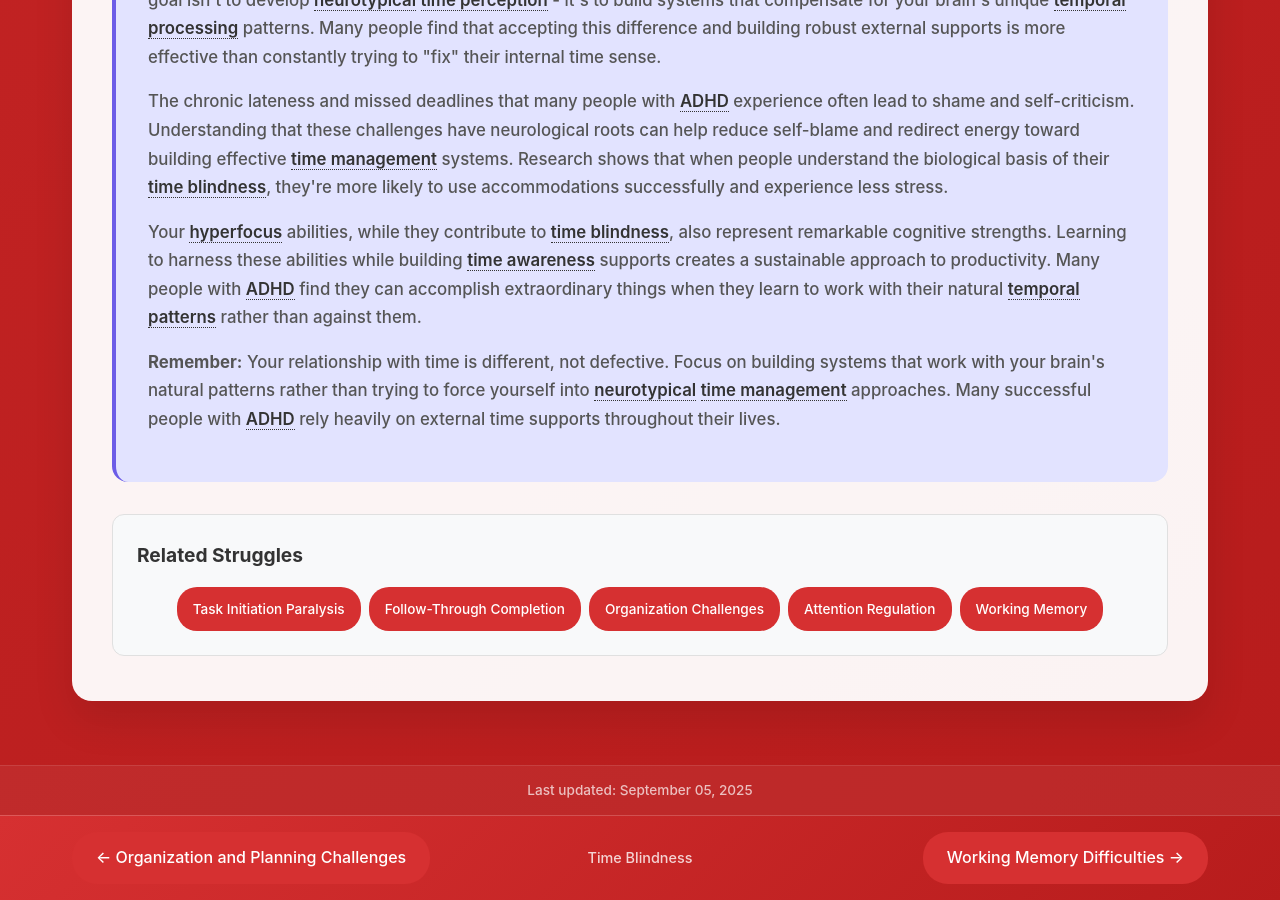
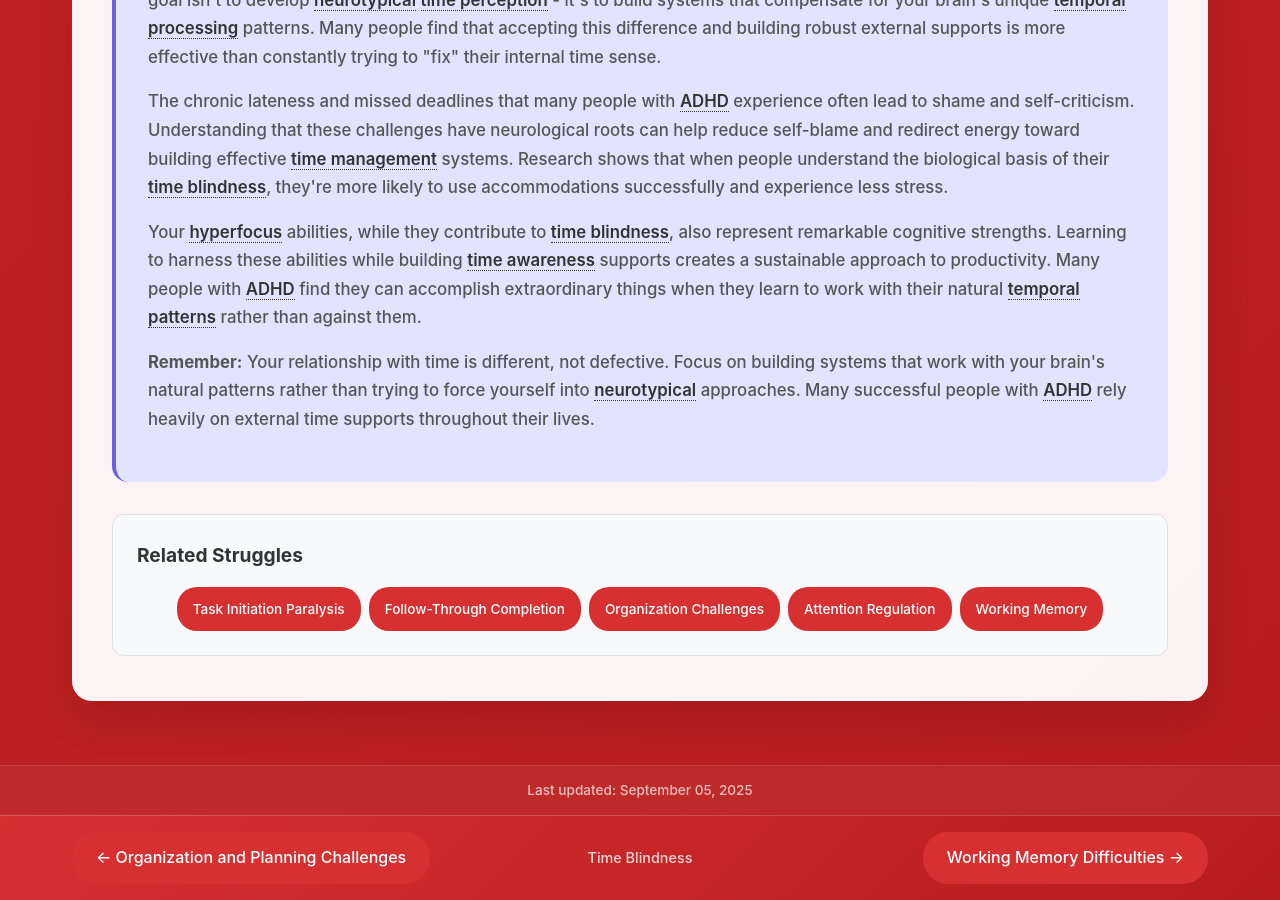
Before and after one commit to neurodivergent-survival-guide/neurodivergent-survival-guide, a Jekyll site: the page built from struggles/time-blindness.html, in a window 1280 px wide and 900 px high, scrolled down 5151 px. Built offline with Jekyll 4.4.1, drawn with Linux system fonts in a browser that asks for light colours.

Commit message:
Update time-blindness.html

```diff
--- a/struggles/time-blindness.html
+++ b/struggles/time-blindness.html
@@ -160,7 +160,7 @@ search_terms: ["time just disappears", "always late", "lost track again", "no ti
         <p>Your <a class="jargon">hyperfocus<span class="tooltip">Intense, sustained concentration on interesting activities, often to the exclusion of time awareness</span></a> abilities, while they contribute to <a class="jargon">time blindness<span class="tooltip">Difficulty accurately perceiving, tracking, or estimating the passage of time</span></a>, also represent remarkable cognitive strengths. Learning to harness these abilities while building <a class="jargon">time awareness<span class="tooltip">The ongoing conscious sense of what time it is and how much time has passed</span></a> supports creates a sustainable approach to productivity. Many people with <a class="jargon">ADHD<span class="tooltip">Attention-Deficit/Hyperactivity Disorder - brain differences affecting attention, impulse control, and executive function</span></a> find they can accomplish extraordinary things when they learn to work with their natural <a class="jargon">temporal patterns<span class="tooltip">Your personal rhythms and tendencies in how you experience and manage time</span></a> rather than against them.</p>
 
         <div class="highlight-box">
-            <p><strong>Remember:</strong> Your relationship with time is different, not defective. Focus on building systems that work with your brain's natural patterns rather than trying to force yourself into <a class="jargon">neurotypical<span class="tooltip">People whose brains develop and function in ways that align with societal expectations</span></a> <a class="jargon">time management<span class="tooltip">Strategies and systems for effectively organizing and using time</span></a> approaches. Many successful people with <a class="jargon">ADHD<span class="tooltip">Attention-Deficit/Hyperactivity Disorder - brain differences affecting attention, impulse control, and executive function</span></a> rely heavily on external time supports throughout their lives.</p>
+            <p><strong>Remember:</strong> Your relationship with time is different, not defective. Focus on building systems that work with your brain's natural patterns rather than trying to force yourself into <a class="jargon">neurotypical<span class="tooltip">People whose brains develop and function in ways that align with societal expectations</span></a> approaches. Many successful people with <a class="jargon">ADHD<span class="tooltip">Attention-Deficit/Hyperactivity Disorder - brain differences affecting attention, impulse control, and executive function</span></a> rely heavily on external time supports throughout their lives.</p>
         </div>
     </div>
 
```
